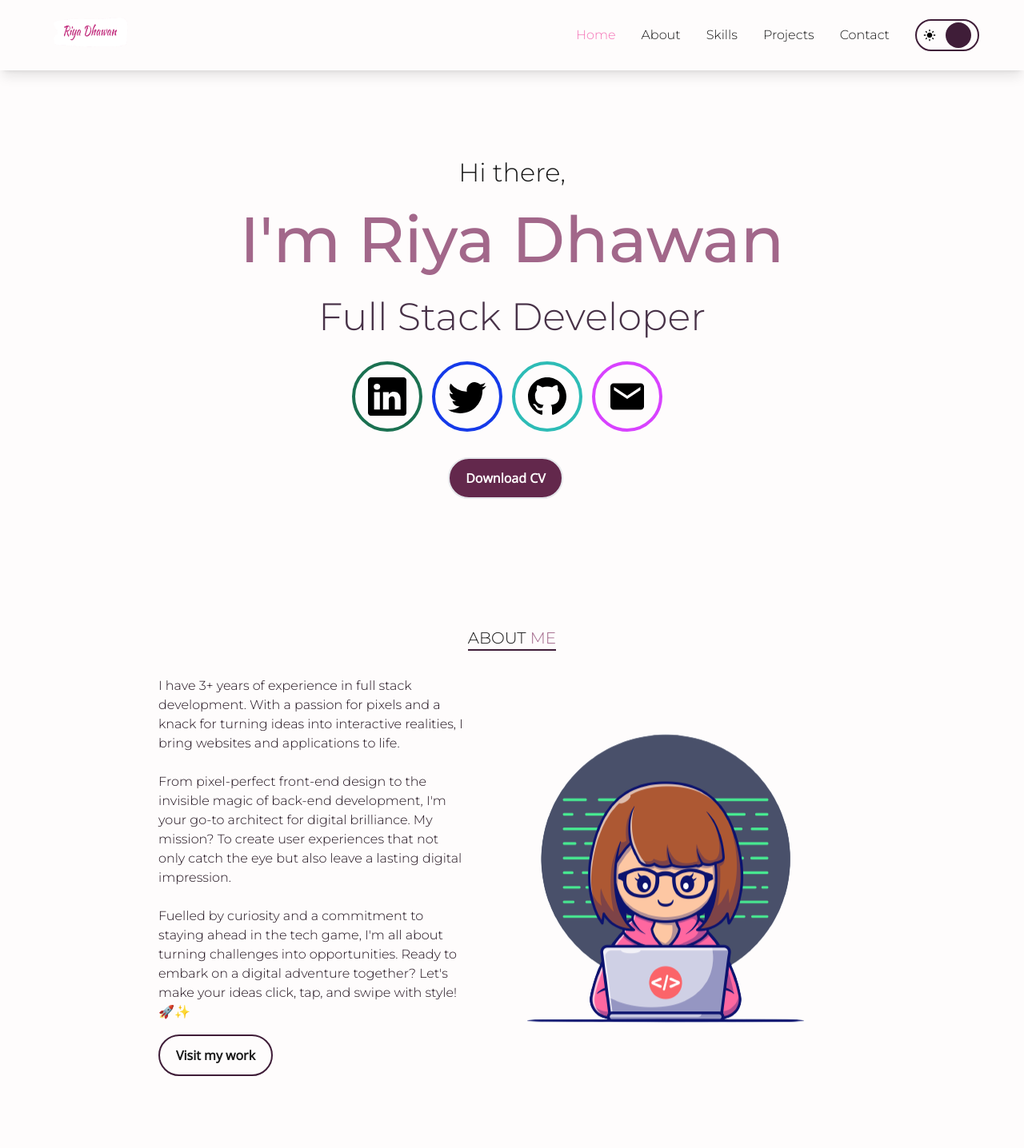
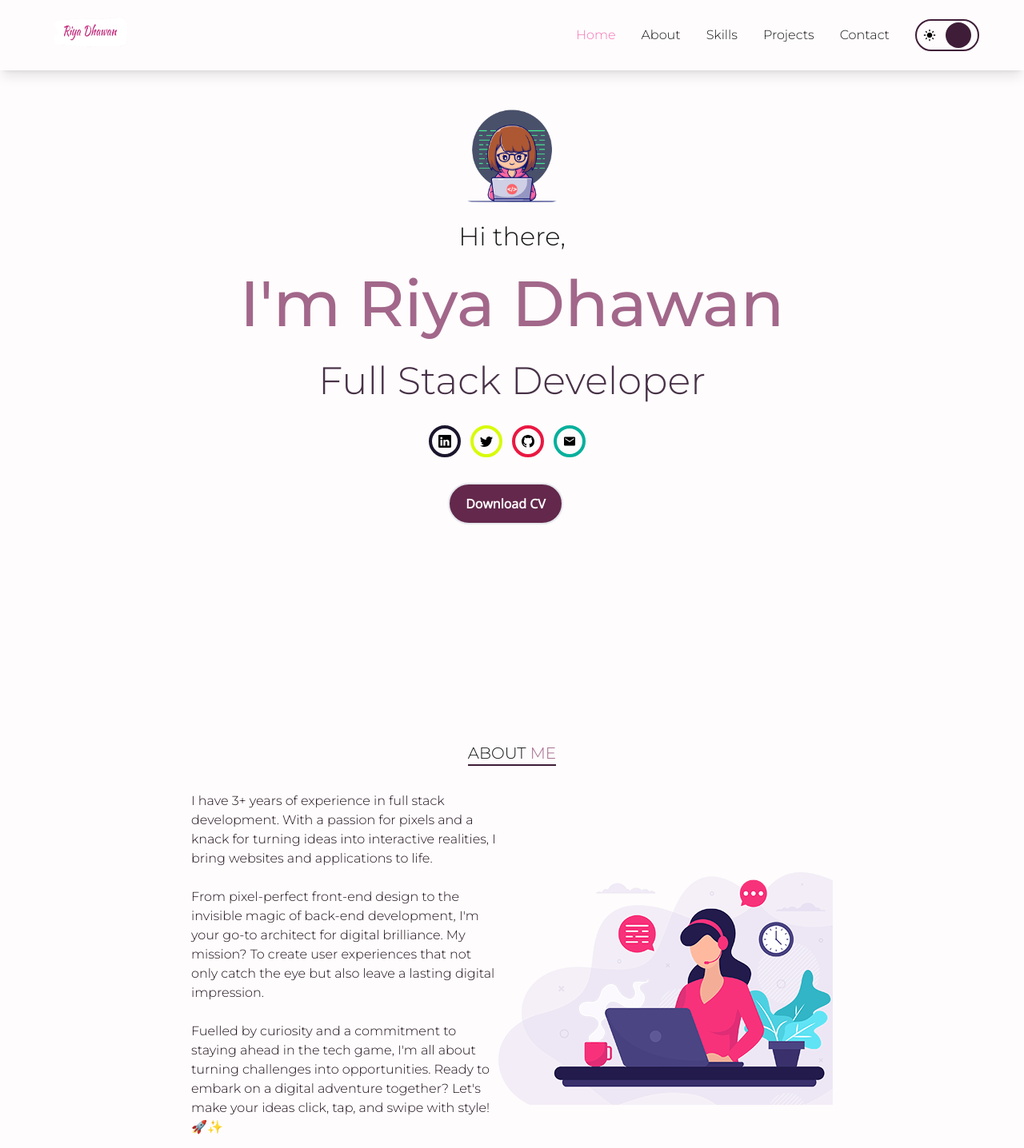
Before and after one commit to Riya267/myportfolio, a React (Create React App) app: page / in a window 1280 px wide. Shown: the top 1436 px of the page at 80% size. Built offline with nearby package versions, Linux system fonts and the light colour scheme.

Commit message:
refactoring

```diff
--- a/src/App.tsx
+++ b/src/App.tsx
@@ -4,7 +4,7 @@ import About from './components/About'
 import Contact from './components/Contact'
 import Projects from './components/Projects'
 import Skills from './components/Skills'
-import ScrollToTop from './components/scrollToTop'
+import ScrollToTop from './components/ScrollToTop'
 import Home from './components/Home'
 
 function App(): JSX.Element {
@@ -18,7 +18,7 @@ function App(): JSX.Element {
         <Skills />
         <Projects  />
         <Contact />
-      <ScrollToTop />
+        <ScrollToTop />
       </main>
       <Footer  />
     </div>
--- a/src/components/About.tsx
+++ b/src/components/About.tsx
@@ -43,17 +43,7 @@ const About: React.FC = () => {
               </motion.a>
             </div>
           </div>
-          <motion.div
-              className="max-w-[50%] max-h-[50%]"
-              animate={{ y: [0, 20, 0] }}
-              transition={{
-                  duration: 2,
-                  repeat: Infinity,
-                  repeatType: "reverse"
-              }}
-          >
-            <img src="about.png" />
-          </motion.div>
+          <img src="developerGirl.png" className="max-w-[50%] max-h-[50%]"/>
         </div>
       </div>
     </section>
--- a/src/components/Header.tsx
+++ b/src/components/Header.tsx
@@ -69,6 +69,7 @@ const Header: React.FC = () => {
 
   useEffect(() => {
     const handleScroll = (): void => {
+
       setOpenMenu(false)
     }
 
@@ -95,10 +96,10 @@ const Header: React.FC = () => {
       } font-montserrat shadow-lg fixed top-0 w-full z-10 font-light`}
     >
       <div className={`container ${openMenu ? 'relative py-4' : 'py-2'}`}>
-        <div className="lg:flex lg:justify-between">
+        <div className="md:flex md:justify-between">
           <div className="flex justify-between items-center">
             <button
-              className="text-white text-xl cursor-pointer lg:hidden"
+              className="text-white text-xl cursor-pointer md:hidden"
               onClick={toggleMenu}
             >
               {!openMenu
@@ -109,14 +110,14 @@ const Header: React.FC = () => {
                 <AiOutlineClose fontSize={40} />
                   )}
             </button>
-            <a className="hidden lg:block" href="#home">
+            <a className="hidden md:block" href="#home">
               <img src="/logo.png" className="h-16 w-[7rem]" />
             </a>
           </div>
           <ul
             className={`${
               openMenu ? 'flex' : 'hidden'
-            } flex-col lg:flex-row lg:items-center lg:flex justify-end mt-6 lg:mt-0`}
+            } flex-col md:flex-row md:items-center md:flex justify-end mt-6 md:mt-0`}
           >
             <NavItem
               active={activeLink === 'home'}
--- a/src/components/Home.tsx
+++ b/src/components/Home.tsx
@@ -22,22 +22,22 @@ const Home: React.FC = () => {
     () => [
       {
         name: 'LinkedIn',
-        icon: <BsLinkedin color="black" className='text-[1rem] lg:text-[2rem] lg:text-[3rem]'/>,
+        icon: <BsLinkedin color="black" className='text-[1rem]'/>,
         url: 'https://www.linkedin.com/in/riya-dhawan-592ab921a',
       },
       {
         name: 'Twitter',
-        icon: <BsTwitter color="black" className='text-[1rem] lg:text-[2rem] lg:text-[3rem]' />,
+        icon: <BsTwitter color="black" className='text-[1rem]' />,
         url: 'https://twitter.com/riyacec05',
       },
       {
         name: 'GitHub',
-        icon: <BsGithub color="black" className='text-[1rem] lg:text-[2rem] lg:text-[3rem]' />,
+        icon: <BsGithub color="black" className='text-[1rem]' />,
         url: 'https://github.com/Riya267',
       },
       {
         name: 'Gmail',
-        icon: <IoMdMail color="black" className='text-[1rem] lg:text-[2rem] lg:text-[3rem]' />,
+        icon: <IoMdMail color="black" className='text-[1rem]' />,
         url: 'mailto:riyacec05@gmail.com',
       },
     ],
@@ -50,17 +50,28 @@ const Home: React.FC = () => {
       id="home"
       className={`${
         isDarkMode ? darkModeStyles : lightModeStyles
-      } font-montserrat py-30 pt-[12rem] font-light`}
+      } font-montserrat font-light py-[7rem]`}
     >
-      <div className="container flex flex-col justify-evenly items-center text-center lg:text-left lg:items-center">
-            <p className="text-[1rem] md:text-[1.5rem] lg:text-[2rem] ">
+      <div className="container flex flex-col justify-center items-center text-center lg:text-left lg:items-center">
+         <motion.div
+              className="max-w-[20rem] max-h-[20rem] lg:max-w-[10rem] lg:max-h-[10rem]"
+              animate={{ y: [0, 20, 0] }}
+              transition={{
+                  duration: 2,
+                  repeat: Infinity,
+                  repeatType: "reverse"
+              }}
+          >
+            <img src="about.png" />
+          </motion.div>
+            <p className="text-[1em] md:text-[1.5em] lg:text-[2em] ">
                 Hi there,
             </p>
-          <p className="text-[2rem] md:text-[3rem] lg:text-[5rem] font-regular_bold text-primary-200">
+          <p className="text-[2em] md:text-[3em] lg:text-[5em] font-regular_bold text-primary-200">
             I'm Riya <span className="text-primary-200">Dhawan</span>
           </p>
         <p
-          className={`text-[1.5rem] md:text-[2rem] lg:text-[3rem] ${isDarkMode ? 'text-white-200': 'text-black-300'}`}
+          className={`text-[1.5em] md:text-[2em] lg:text-[3em] ${isDarkMode ? 'text-white-200': 'text-black-300'}`}
         >
           Full Stack Developer
         </p>
@@ -70,7 +81,7 @@ const Home: React.FC = () => {
                 handleColorChange(link.name)
                 return <li
                     key={`${link.url}_${index}`}
-                    className={`mr-3 rounded-full p-2 md:p-4 bg-white-200 border-4`}
+                    className={`mr-3 rounded-full p-2 bg-white-200 border-4`}
                     style={{ borderColor: `var(--${link.name})`}}
                 >
                     <a href={link.url} target="_blank">
--- a/src/components/Projects.tsx
+++ b/src/components/Projects.tsx
@@ -63,13 +63,14 @@ const ProjectsGrid: React.FC = () => {
               key={`${project.name}_${index}`}
               className={`p-4 border rounded shadow-md ${
                 projects.length < 3 ? 'my-5 lg:mx-5' : ''
-              }`}
+              } group relative h-[350px] w-[350px]`}
             >
               <img
                 src={project.image}
                 alt={project.name}
-                className="w-full h-40 object-cover"
+                className="w-full h-full object-cover group-hover:hidden"
               />
+              <div className='hidden h-full w-full absolute top-1/2 left-1/2 transform -translate-x-1/2 -translate-y-1/2 transition-transform duration-500 ease-in-out group-hover:block'>
                 <h3 className="text-xl font-semibold mt-2">{project.name}</h3>
                 <p className="text-gray-600 text-sm">{project.description}</p>
                 <ul className="mt-2 flex">
@@ -111,6 +112,7 @@ const ProjectsGrid: React.FC = () => {
                   </motion.a>
                 </div>
               </div>
+            </div>
           ))}
         </div>
         {itemsToShow <= projects.length && (
--- a/src/utils/setRandomColor.ts
+++ b/src/utils/setRandomColor.ts
@@ -1,7 +1,10 @@
 const handleColorChange = (variableName: string): void => {
+  let r,g,b;
     const generateRandomColor = (): string => {
-      const randomColor = Math.floor(Math.random() * 16777215).toString(16);
-      return "#" + randomColor;
+      r = Math.floor(Math.random() * 256);
+      g = Math.floor(Math.random() * 256);
+      b = Math.floor(Math.random() * 256);
+      return `rgb(${r}, ${g}, ${b})`;
     };
 
     let randomColor = generateRandomColor();
```
Lines whose indentation alone changed are shown as unchanged.
